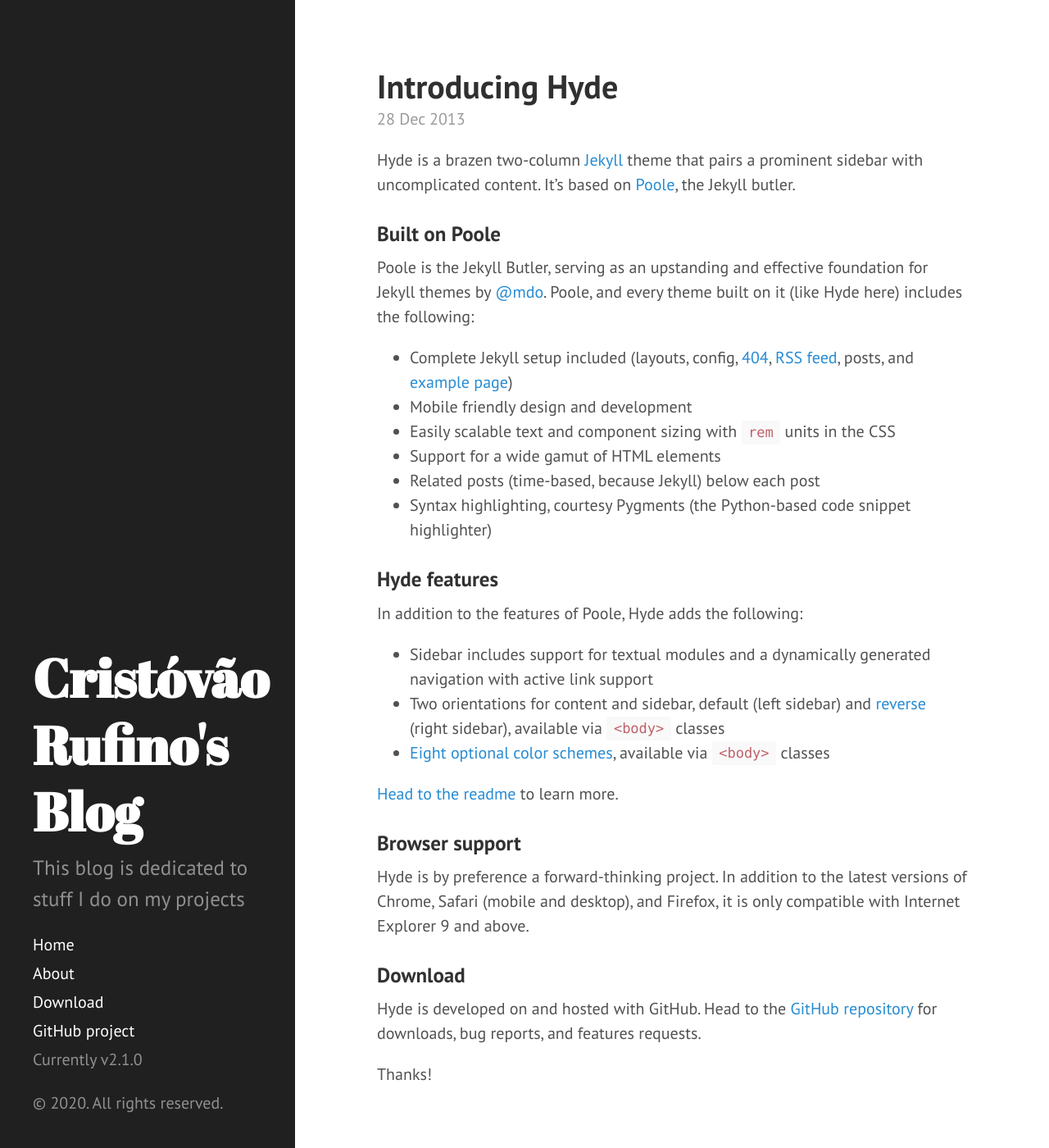
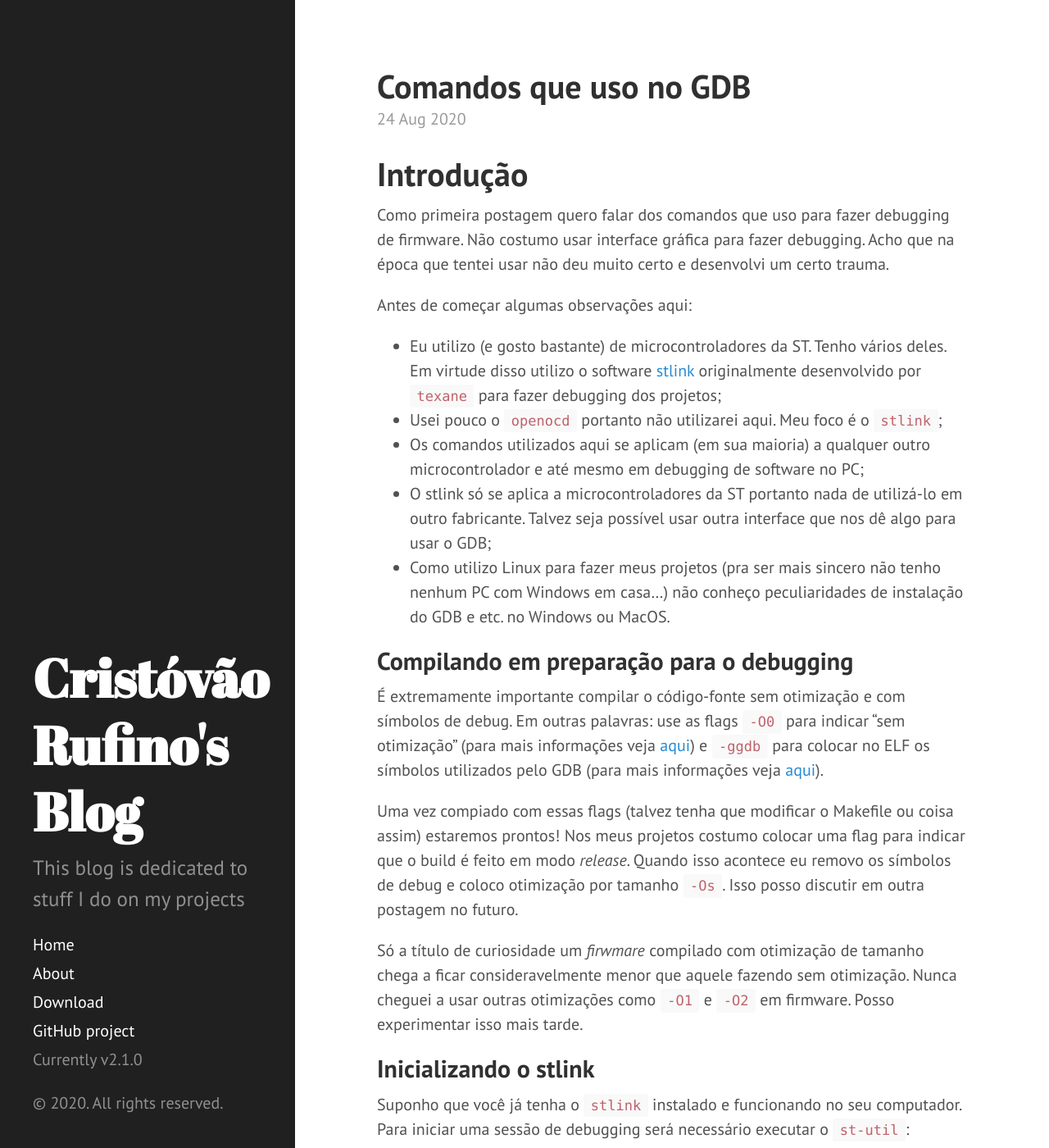
Before and after one commit to cristovaozr/cristovaozr.github.io, a Jekyll site: the page built from index.html, in a window 1280 px wide and 1400 px high. Shown: the whole window at 82% size. Built offline with Jekyll 4.4.1, drawn with Linux system fonts in a browser that asks for light colours; the list of posts is cut into pages by our own code; some of the changed text lies outside the part shown.

Commit message:
First post

````diff
--- a/_config.yml
+++ b/_config.yml
@@ -4,7 +4,6 @@ highlighter:      rouge
 
 # Permalinks
 permalink:        pretty
-#relative_permalinks: true
 
 # Setup
 title:            Cristóvão Rufino's Blog
--- a/_includes/head.html
+++ b/_includes/head.html
@@ -21,8 +21,8 @@
   <link rel="stylesheet" href="http://fonts.googleapis.com/css?family=PT+Sans:400,400italic,700|Abril+Fatface">
 
   <!-- Icons -->
-  <link rel="apple-touch-icon-precomposed" sizes="144x144" href="{{ site.baseurl }}public/apple-touch-icon-144-precomposed.png">
-                                 <link rel="shortcut icon" href="{{ site.baseurl }}public/favicon.ico">
+  <link rel="apple-touch-icon-precomposed" sizes="144x144" href="{{ site.baseurl }}public/c-letter-px.jpg">
+                                 <link rel="shortcut icon" href="{{ site.baseurl }}public/favicon2.ico">
 
   <!-- RSS -->
   <link rel="alternate" type="application/rss+xml" title="RSS" href="/atom.xml">
--- a/_posts/2012-02-06-whats-jekyll.md
+++ /dev/null
@@ -1,12 +0,0 @@
----
-layout: post
-title: What's Jekyll?
----
-
-[Jekyll](http://jekyllrb.com) is a static site generator, an open-source tool for creating simple yet powerful websites of all shapes and sizes. From [the project's readme](https://github.com/mojombo/jekyll/blob/master/README.markdown):
-
-  > Jekyll is a simple, blog aware, static site generator. It takes a template directory [...] and spits out a complete, static website suitable for serving with Apache or your favorite web server. This is also the engine behind GitHub Pages, which you can use to host your project’s page or blog right here from GitHub.
-
-It's an immensely useful tool and one we encourage you to use here with Hyde.
-
-Find out more by [visiting the project on GitHub](https://github.com/mojombo/jekyll).
--- a/_posts/2012-02-07-example-content.md
+++ /dev/null
@@ -1,138 +0,0 @@
----
-layout: post
-title: Example content
----
-
-
-<div class="message">
-  Howdy! This is an example blog post that shows several types of HTML content supported in this theme.
-</div>
-
-Cum sociis natoque penatibus et magnis <a href="#">dis parturient montes</a>, nascetur ridiculus mus. *Aenean eu leo quam.* Pellentesque ornare sem lacinia quam venenatis vestibulum. Sed posuere consectetur est at lobortis. Cras mattis consectetur purus sit amet fermentum.
-
-> Curabitur blandit tempus porttitor. Nullam quis risus eget urna mollis ornare vel eu leo. Nullam id dolor id nibh ultricies vehicula ut id elit.
-
-Etiam porta **sem malesuada magna** mollis euismod. Cras mattis consectetur purus sit amet fermentum. Aenean lacinia bibendum nulla sed consectetur.
-
-## Inline HTML elements
-
-HTML defines a long list of available inline tags, a complete list of which can be found on the [Mozilla Developer Network](https://developer.mozilla.org/en-US/docs/Web/HTML/Element).
-
-- **To bold text**, use `<strong>`.
-- *To italicize text*, use `<em>`.
-- Abbreviations, like <abbr title="HyperText Markup Langage">HTML</abbr> should use `<abbr>`, with an optional `title` attribute for the full phrase.
-- Citations, like <cite>&mdash; Mark otto</cite>, should use `<cite>`.
-- <del>Deleted</del> text should use `<del>` and <ins>inserted</ins> text should use `<ins>`.
-- Superscript <sup>text</sup> uses `<sup>` and subscript <sub>text</sub> uses `<sub>`.
-
-Most of these elements are styled by browsers with few modifications on our part.
-
-## Heading
-
-Vivamus sagittis lacus vel augue rutrum faucibus dolor auctor. Duis mollis, est non commodo luctus, nisi erat porttitor ligula, eget lacinia odio sem nec elit. Morbi leo risus, porta ac consectetur ac, vestibulum at eros.
-
-### Code
-
-Cum sociis natoque penatibus et magnis dis `code element` montes, nascetur ridiculus mus.
-
-{% highlight js %}
-// Example can be run directly in your JavaScript console
-
-// Create a function that takes two arguments and returns the sum of those arguments
-var adder = new Function("a", "b", "return a + b");
-
-// Call the function
-adder(2, 6);
-// > 8
-{% endhighlight %}
-
-Aenean lacinia bibendum nulla sed consectetur. Etiam porta sem malesuada magna mollis euismod. Fusce dapibus, tellus ac cursus commodo, tortor mauris condimentum nibh, ut fermentum massa.
-
-### Gists via GitHub Pages
-
-Vestibulum id ligula porta felis euismod semper. Nullam quis risus eget urna mollis ornare vel eu leo. Donec sed odio dui.
-
-{% gist 5555251 gist.md %}
-
-Aenean eu leo quam. Pellentesque ornare sem lacinia quam venenatis vestibulum. Nullam quis risus eget urna mollis ornare vel eu leo. Cum sociis natoque penatibus et magnis dis parturient montes, nascetur ridiculus mus. Donec sed odio dui. Vestibulum id ligula porta felis euismod semper.
-
-### Lists
-
-Cum sociis natoque penatibus et magnis dis parturient montes, nascetur ridiculus mus. Aenean lacinia bibendum nulla sed consectetur. Etiam porta sem malesuada magna mollis euismod. Fusce dapibus, tellus ac cursus commodo, tortor mauris condimentum nibh, ut fermentum massa justo sit amet risus.
-
-* Praesent commodo cursus magna, vel scelerisque nisl consectetur et.
-* Donec id elit non mi porta gravida at eget metus.
-* Nulla vitae elit libero, a pharetra augue.
-
-Donec ullamcorper nulla non metus auctor fringilla. Nulla vitae elit libero, a pharetra augue.
-
-1. Vestibulum id ligula porta felis euismod semper.
-2. Cum sociis natoque penatibus et magnis dis parturient montes, nascetur ridiculus mus.
-3. Maecenas sed diam eget risus varius blandit sit amet non magna.
-
-Cras mattis consectetur purus sit amet fermentum. Sed posuere consectetur est at lobortis.
-
-<dl>
-  <dt>HyperText Markup Language (HTML)</dt>
-  <dd>The language used to describe and define the content of a Web page</dd>
-
-  <dt>Cascading Style Sheets (CSS)</dt>
-  <dd>Used to describe the appearance of Web content</dd>
-
-  <dt>JavaScript (JS)</dt>
-  <dd>The programming language used to build advanced Web sites and applications</dd>
-</dl>
-
-Integer posuere erat a ante venenatis dapibus posuere velit aliquet. Morbi leo risus, porta ac consectetur ac, vestibulum at eros. Nullam quis risus eget urna mollis ornare vel eu leo.
-
-### Images
-
-Quisque consequat sapien eget quam rhoncus, sit amet laoreet diam tempus. Aliquam aliquam metus erat, a pulvinar turpis suscipit at.
-
-![placeholder](http://placehold.it/800x400 "Large example image")
-![placeholder](http://placehold.it/400x200 "Medium example image")
-![placeholder](http://placehold.it/200x200 "Small example image")
-
-### Tables
-
-Aenean lacinia bibendum nulla sed consectetur. Lorem ipsum dolor sit amet, consectetur adipiscing elit.
-
-<table>
-  <thead>
-    <tr>
-      <th>Name</th>
-      <th>Upvotes</th>
-      <th>Downvotes</th>
-    </tr>
-  </thead>
-  <tfoot>
-    <tr>
-      <td>Totals</td>
-      <td>21</td>
-      <td>23</td>
-    </tr>
-  </tfoot>
-  <tbody>
-    <tr>
-      <td>Alice</td>
-      <td>10</td>
-      <td>11</td>
-    </tr>
-    <tr>
-      <td>Bob</td>
-      <td>4</td>
-      <td>3</td>
-    </tr>
-    <tr>
-      <td>Charlie</td>
-      <td>7</td>
-      <td>9</td>
-    </tr>
-  </tbody>
-</table>
-
-Nullam id dolor id nibh ultricies vehicula ut id elit. Sed posuere consectetur est at lobortis. Nullam quis risus eget urna mollis ornare vel eu leo.
-
------
-
-Want to see something else added? <a href="https://github.com/poole/poole/issues/new">Open an issue.</a>
--- a/_posts/2013-12-28-introducing-hyde.md
+++ /dev/null
@@ -1,37 +0,0 @@
----
-layout: post
-title: Introducing Hyde
----
-
-Hyde is a brazen two-column [Jekyll](http://jekyllrb.com) theme that pairs a prominent sidebar with uncomplicated content. It's based on [Poole](http://getpoole.com), the Jekyll butler.
-
-### Built on Poole
-
-Poole is the Jekyll Butler, serving as an upstanding and effective foundation for Jekyll themes by [@mdo](https://twitter.com/mdo). Poole, and every theme built on it (like Hyde here) includes the following:
-
-* Complete Jekyll setup included (layouts, config, [404](/404), [RSS feed](/atom.xml), posts, and [example page](/about))
-* Mobile friendly design and development
-* Easily scalable text and component sizing with `rem` units in the CSS
-* Support for a wide gamut of HTML elements
-* Related posts (time-based, because Jekyll) below each post
-* Syntax highlighting, courtesy Pygments (the Python-based code snippet highlighter)
-
-### Hyde features
-
-In addition to the features of Poole, Hyde adds the following:
-
-* Sidebar includes support for textual modules and a dynamically generated navigation with active link support
-* Two orientations for content and sidebar, default (left sidebar) and [reverse](https://github.com/poole/lanyon#reverse-layout) (right sidebar), available via `<body>` classes
-* [Eight optional color schemes](https://github.com/poole/hyde#themes), available via `<body>` classes
-
-[Head to the readme](https://github.com/poole/hyde#readme) to learn more.
-
-### Browser support
-
-Hyde is by preference a forward-thinking project. In addition to the latest versions of Chrome, Safari (mobile and desktop), and Firefox, it is only compatible with Internet Explorer 9 and above.
-
-### Download
-
-Hyde is developed on and hosted with GitHub. Head to the <a href="https://github.com/poole/hyde">GitHub repository</a> for downloads, bug reports, and features requests.
-
-Thanks!
--- /dev/null
+++ b/_posts/2020-08-24-comandos-que-uso-gdb.md
@@ -0,0 +1,229 @@
+---
+layout: post
+title: Comandos que uso no GDB
+---
+
+# Introdução
+
+Como primeira postagem quero falar dos comandos que uso para fazer debugging de firmware. Não costumo usar interface gráfica para fazer debugging. Acho que na época que tentei usar não deu muito certo e desenvolvi um certo trauma.
+
+Antes de começar algumas observações aqui:
+* Eu utilizo (e gosto bastante) de microcontroladores da ST. Tenho vários deles. Em virtude disso utilizo o software [stlink](https://github.com/stlink-org/stlink) originalmente desenvolvido por `texane` para fazer debugging dos projetos;
+* Usei pouco o `openocd` portanto não utilizarei aqui. Meu foco é o `stlink`;
+* Os comandos utilizados aqui se aplicam (em sua maioria) a qualquer outro microcontrolador e até mesmo em debugging de software no PC;
+* O stlink só se aplica a microcontroladores da ST portanto nada de utilizá-lo em outro fabricante. Talvez seja possível usar outra interface que nos dê algo para usar o GDB;
+* Como utilizo Linux para fazer meus projetos (pra ser mais sincero não tenho nenhum PC com Windows em casa...) não conheço peculiaridades de instalação do GDB e etc. no Windows ou MacOS.
+
+## Compilando em preparação para o debugging
+
+É extremamente importante compilar o código-fonte sem otimização e com símbolos de debug. Em outras palavras: use as flags `-O0` para indicar "sem otimização" (para mais informações veja [aqui](https://gcc.gnu.org/onlinedocs/gcc/Optimize-Options.html#Optimize-Options)) e `-ggdb` para colocar no ELF os símbolos utilizados pelo GDB (para mais informações veja [aqui](https://gcc.gnu.org/onlinedocs/gcc/Debugging-Options.html#Debugging-Options)).
+
+Uma vez compiado com essas flags (talvez tenha que modificar o Makefile ou coisa assim) estaremos prontos! Nos meus projetos costumo colocar uma flag para indicar que o build é feito em modo *release*. Quando isso acontece eu removo os símbolos de debug e coloco otimização por tamanho `-Os`. Isso posso discutir em outra postagem no futuro.
+
+Só a título de curiosidade um *firwmare* compilado com otimização de tamanho chega a ficar consideravelmente menor que aquele fazendo sem otimização. Nunca cheguei a usar outras otimizações como `-O1` e `-O2` em firmware. Posso experimentar isso mais tarde.
+
+## Inicializando o stlink
+
+Suponho que você já tenha o `stlink` instalado e funcionando no seu computador. Para iniciar uma sessão de debugging será necessário executar o `st-util`:
+```bash
+$ st-util -n
+```
+
+Invocar o `st-util` com a flag `-n` diz para não resetar o microcontrolador ao iniciar a sessão. Desse modo você começa a debugar exatamente onde o microcontrolador foi parado pelo debugger. Caso deseje-se reiniciar o microcontrolador ao iniciar a sessão de debugging basta não especificar essa flag.
+
+Por padrão o `st-utl` cria um *GDB server* na porta `4242`. Pode-se mudar essa porta com a flag `-p` indicando logo em seguida o número da porta. Só tive que mudar isso uma vez, quando um software que tinha em meu PC usava essa porta pra não-lembro-o-que.
+
+Feito isso estamos prontos para começar uma sessão do GDB!
+
+# Iniciando o debug
+
+A versão do GDB que utilizo é chamado na minha distribuição GNU/Linux por `arm-none-eabi-gdb`. Em outras distribuições (já vi a Canonical fazer isso com o GDB) pode ser chamado de outra maneira. De qualquer maneira para iniciar invoca-se o GDB passando o ELF original de compilação:
+```bash
+$ arm-none-eabi-gdb /path/to/your/file/project.elf
+```
+
+Desse modo o GDB deve subir com uma mensagem mais ou menos assim:
+```
+GNU gdb (GDB) 9.2
+Copyright (C) 2020 Free Software Foundation, Inc.
+License GPLv3+: GNU GPL version 3 or later <http://gnu.org/licenses/gpl.html>
+This is free software: you are free to change and redistribute it.
+There is NO WARRANTY, to the extent permitted by law.
+Type "show copying" and "show warranty" for details.
+This GDB was configured as "--host=x86_64-pc-linux-gnu --target=arm-none-eabi".
+Type "show configuration" for configuration details.
+For bug reporting instructions, please see:
+<http://www.gnu.org/software/gdb/bugs/>.
+Find the GDB manual and other documentation resources online at:
+    <http://www.gnu.org/software/gdb/documentation/>.
+
+For help, type "help".
+Type "apropos word" to search for commands related to "word"...
+Reading symbols from /path/to/your/file/project.elf...
+(gdb)
+```
+
+Para conectar com o `st-util` que já deve estar executando basta colocar o comando:
+```
+(gdb) target extended-remote :4242
+```
+
+Esse `4242` é exatamente a porta que o `st-util` foi instruído a usar. Quando isso acontecer o microcontrolador para de executar e aparecerá no *prompt* do GDB o local exato onde o microcontrolador foi parado. Para contunar a execução pode-se enviar o comando `continue` seguido de *enter* ou simplesmente `c` também seguido de *enter*.
+
+Para parar o microcontrolador e voltar ao controle do GDB basta apertar `Ctrl + C` a qualquer momento. Para sair do GDB basta digitar `exit` ou `Ctrl + D` no Linux que é essencialmente a mesma coisa.
+
+## Definindo breakpoints
+
+Uma das coisas mais "bacanas" de debugging é a possibilidade de instruir o debugger a parar a execução da CPU quando o programa chamar alguma função ou chegar em alguma linha de código. Isso se consegue usando o comando `break` no GDB:
+```
+(gdb) break function_name
+```
+ou ainda
+```
+(gdb) break main.c:75
+```
+
+No primeiro exemplo o GDB parará a execução quando a função `function_name()` for executada. No segundo exemplo o breakpoint está no arquivo `main.c` na linha 75. Cuidado ao usar breakpoints com linhas para colocar em algo que seja realmente executável. Normalmente o GDB não aceita linhas com comentários ou vazias: ele estima a próxima linha executável e coloca o breakpoint lá.
+
+Assim como o comando `continue` pode-se usar uma abreviação para a inserção de breakpoints:
+```
+(gdb) b summation_function
+```
+parando a execução quando a função `summation_function` for executada.
+
+### Uma observação sobre breakpoints
+
+O número de breakpoints varia de microcontrolador para microcontrolador. Os que eu utilizo costumam ter uns quatro breakpoints em hardware (*hardware breakpoints*). Nunca excedi esse número para ver o que acontece. Talvez teste isso um dia.
+
+## Visualizando e removendo breakpoints
+
+Para visualizar breakpoints basta usar o comando `info`:
+```
+(gdb) info breakpoints
+```
+
+O comando exbibirá todos os breakpoints configurados. Um exemplo segue:
+```
+(gdb) b main
+Breakpoint 1 at 0x8000340: file core/src/main.c, line 21.
+(gdb) b USART_IRQHandler
+Breakpoint 2 at 0x8006804: file dal/stm_impl/usart_driver.c, line 149.
+(gdb) info breakpoints
+Num     Type           Disp Enb Address    What
+1       breakpoint     keep y   0x08000340 in main at core/src/main.c:21
+2       breakpoint     keep y   0x08006804 in USART_IRQHandler
+                                           at dal/stm_impl/usart_driver_impl.c:149
+```
+
+Também existe um atalho para `info breakpoints`: `i b`
+
+Para remover breakpoints basta fazer:
+```
+(gdb) delete 1
+```
+Remove o breakpoint listado como "1" (no caso do exemplo, o breakpoint em `main()`). (OBS: o número dos breakpoints nunca são reaproveitados. Uma vez removido pode-se configurá-lo novamente mas o número será outro)
+
+Se quiser remover **todos** os breakpoints basta fazer:
+```
+(gdb) delete breakpoints
+(gdb) d breakpoints
+```
+
+## Colocando breakpoints condicionais
+
+Sim! É possível colocar um breakpoint para ativar em uma condição específica! E isso é **OTIMO**!
+
+Imagine a seguinte situação: você tem um *for-loop* que conta de 0 até 999. Você deseja parar quando o contador for 750 (por exemplo). A melhor maneira de fazer isso é usando um breakpoint condicional.
+
+Para fazer isso basta colocar a condição após o breakpoint. Exemplo:
+```
+(gdb) b my_source.c:75 if counter == 750
+```
+
+O condicional é feito como um código em C
+
+## Navegando o código
+
+É possível, depois de parado, acompanhar a execução do firmware. Para tal utilizam-se os seguintes comandos:
+
+* `next` ou `n` para ir para a próxima linha de código. As chamadas de função são executadas sem entrar na função;
+* `step` ou `s` para prosseguir uma etapa de execução. As chamadas de função são executadas e entra-se na função;
+* `stepi` ou `si` para prosseguir para a próxima instrução. Para se ver a instrução sendo executada pode-se usar o comando `disassemble`. A instrução é apontada com uma seta `=>`;
+* `finish` ou `f` para finalizar a execução de uma função. Exemplo: suponha que você deu um step para uma função. Se desejar sair dela sem precisar fazer o processo completo basta digitar `finish` que o debugger volta a parar a execução assim que a função finalizar.
+
+## Lendo valores de variáveis
+
+Primeira coisa a se lembrar: as variáveis dependem de contexto: portanto se uma variável só existe em uma função ou até mesmo em um bloco de código (um laço *for*, um *if*, etc.) ela só é legível dentro dessa região a menos que uma variável seja global (ou `static` em um arquivo de código-fonte).
+
+Para imprimir o valor de uma variável basta usar o comando `print`:
+```
+(gdb) print my_var
+```
+
+Se quiser imprimir o valor em hexadecimal basta fazer:
+```
+(gdb) print/x my_var
+```
+
+Se uma variável for um ponteiro (exceto ponteiro do tipo `void *`) ele pode ser deferenciado como se faz em C:
+```
+(gdb) print *my_non_void_pointer
+```
+
+Estruturas podem ser impressas da mesma maneira. Os campos dessa estrutura serão impressas assim como os valores.
+
+Uma coisa bacana do GDB é a possibilidade de fazer *cast* na hora de imprimir. Imagine um código que possui um ponteiro `void *` mas que você sabe com certeza que é um ponteiro do tipo `int *`. Para fazer o cast basta:
+```
+(gdb) print *(int *)my_void_pointer
+```
+e voilá! O valor representado em formato `int` será impresso. Pode-se fazer isso para qualquer coisa em C.
+
+### Periféricos do ARM
+
+Como os Cortex-M são *cores* ARM eles tem os periféricos mapeados em RAM a partir do endereço `0x40000000`. Para ver onde os periféricos estão basta ler o manual. De qualquer forma usando o CMSIS é possível usar estruturas e a região de memória para ver a configuração dos periféricos de um dado microcontrolador.
+
+O seguinte exemplo mostra o conteúdo dos registradores da USART2 de um microcontrolador `STM32F103`:
+```
+(gdb) print *(USART_TypeDef *)0x40004400
+```
+
+## Escrevendo valores em tempo de execução
+
+Também é possível escrever valores em variáveis. Os princípios se aplicam a tudo que foi dito de impressão (ou seja: estruturas, variáveis, ponteiros, etc.).
+
+Para escrever um valor específico em uma variável que está no contexto basta:
+```
+(gdb) set my_variable = new_value
+```
+e voilá! O novo valor estará disponível para ser utilizado
+
+## Imprimindo a pilha de chamadas de função
+
+A pilha pode nos dar bastante informação de *onde* a execução está. Para imprimir a pilha de chamadas de função (também conhecida como *stacktrace*) basta chamar o comando `backtrace` ou sua abreviação `bt`:
+```
+(gdb) backtrace
+```
+
+## Descompilando funções
+
+Para descompilar uma função (ou o código onde estamos agora) basta usar o comando `disassemble`:
+```
+(gdb) disassemble main
+(gdb) disassemble
+```
+
+No primeiro caso a função `main` vai ser descompilada. No segundo caso a descompilação será do trecho em que estamos executando agora.
+
+## Imprimindo informações dos registradores
+
+Também é possível ver o estado dos registradores:
+```
+(gdb) info registers
+(gdb) i r
+```
+
+Com esse comando todo o estado dos registradores é impresso em tela.
+
+# Conclusão
+
+Esses são os comandos que mais uso ao fazer debugging de firmware. Se houver alguma sugestão, correção ou perguntas basta me contactar!
--- a/about.md
+++ b/about.md
@@ -4,27 +4,27 @@ title: About
 ---
 
 <p class="message">
-  Hey there! This page is included as an example. Feel free to customize it for your own use upon downloading. Carry on!
+Hello there! Glad you wanted to learn a little about this blog!
 </p>
 
-In the novel, *The Strange Case of Dr. Jeykll and Mr. Hyde*, Mr. Poole is Dr. Jekyll's virtuous and loyal butler. Similarly, Poole is an upstanding and effective butler that helps you build Jekyll themes. It's made by [@mdo](https://twitter.com/mdo).
+My name is Cristóvão Rufino. I'm a brazilian based computer engineer that loves embedded software development and free software. I currently work as a sofrware engineer for CESAR at Recife, Pernambuco. On my spare time I do my own projects and learn a thing or two about this huge area that is embedded systems and, more recently, IoT.
 
-There are currently two themes built on Poole:
+If you wish to contact me please do so by using my [LinkedIn profile](https://linkedin.com/in/cristovaozr).
 
-* [Hyde](http://hyde.getpoole.com)
-* [Lanyon](http://lanyon.getpoole.com)
+Most of my code can be found on GitHub. Feel free to browse it and use in your projects!
 
-Learn more and contribute on [GitHub](https://github.com/poole).
+Most of my posts will be in english. I choose to do this beacuse english is the most used language in the internet. By doing so I can have a greater audience. But I also miss some content in my native language: portuguese. Therefore some of my content will be in portuguese. I can ocasionally post the same article twice: in portuguese and in english. My code, however will be always in english (including commentaries).
 
-## Setup
+Hope you enjoy!
 
-Some fun facts about the setup of this project include:
+---
 
-* Built for [Jekyll](http://jekyllrb.com)
-* Developed on GitHub and hosted for free on [GitHub Pages](https://pages.github.com)
-* Coded with [Sublime Text 2](http://sublimetext.com), an amazing code editor
-* Designed and developed while listening to music like [Blood Bros Trilogy](https://soundcloud.com/maddecent/sets/blood-bros-series)
+Meu nome é Cristóvão Rufino. Sou um engenheiro de software de Recife, Pernambuco que ama software embarcado e software livre. Atualmente trabalho como engenheiro de software no CESAR. No meu tempo livre faço meus projetos e aprendo uma coisa ou outra dessa área enorme que é sistemas embarcado e, mais recentemente, IoT.
 
-Have questions or suggestions? Feel free to [open an issue on GitHub](https://github.com/poole/issues/new) or [ask me on Twitter](https://twitter.com/mdo).
+Se você deseja me contactar pode-se fazer por meu [perfil do LinkedIn](https://linkedin.com/in/cristovaozr).
 
-Thanks for reading!
+O código-fonte da maior parte dos projetos pode ser encontrado no GitHub. Pode ir lá olhar a vontade e, quem sabe, usar nos seus projetos!
+
+A maior parte dos meus posts será em inglês. Faço isso porque inglês é a lingua mais utilizada na internet. Portanto desse modo atinjo um maior público. Mas também sinto falta de conteúdos em português. Portanto parte do meu conteúdo será em português. Eu vez ou outra postarei o mesmo conteúdo duas vezes: em português e em inglês. Meu código-fonte, no entano, será em ingês (como deve ser!).
+
+Espero que aproveitem!
````
Also changed, not shown: public/c-letter-px.jpg (added), public/favicon2.ico (added).
